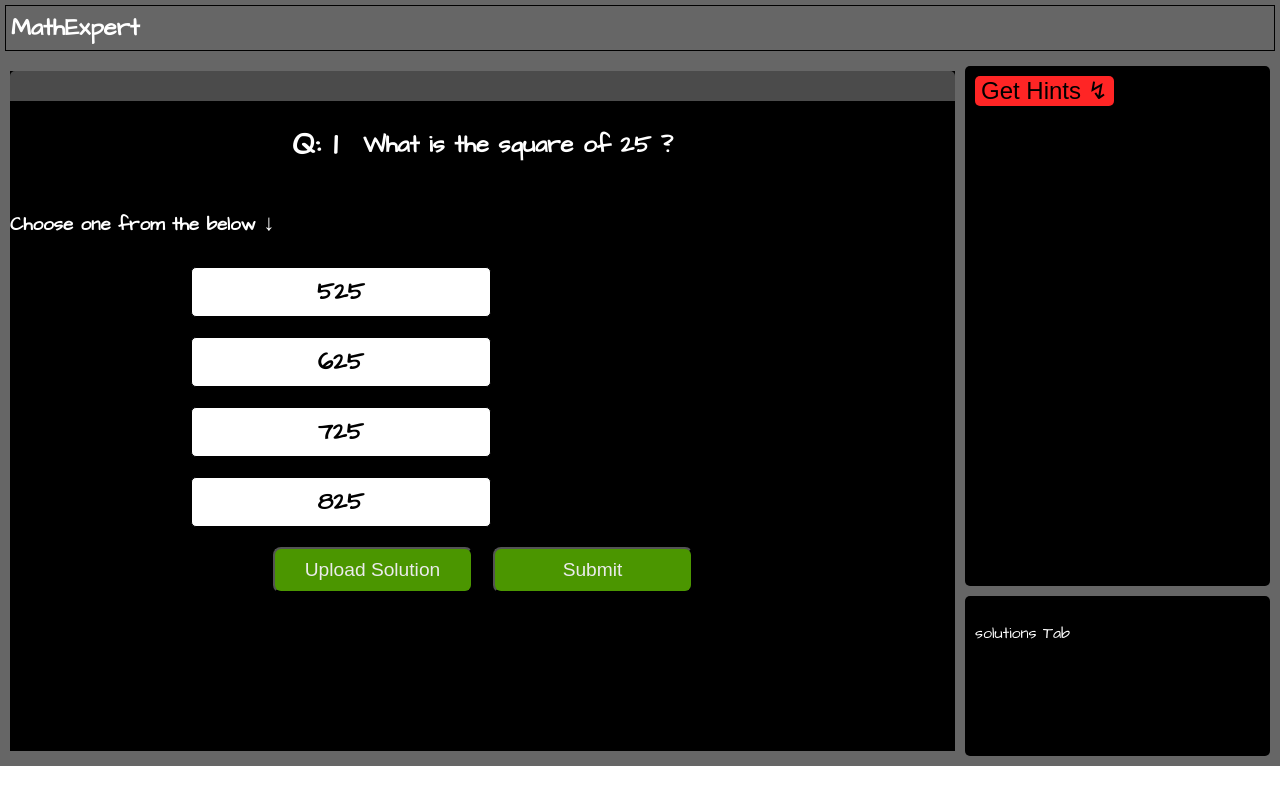
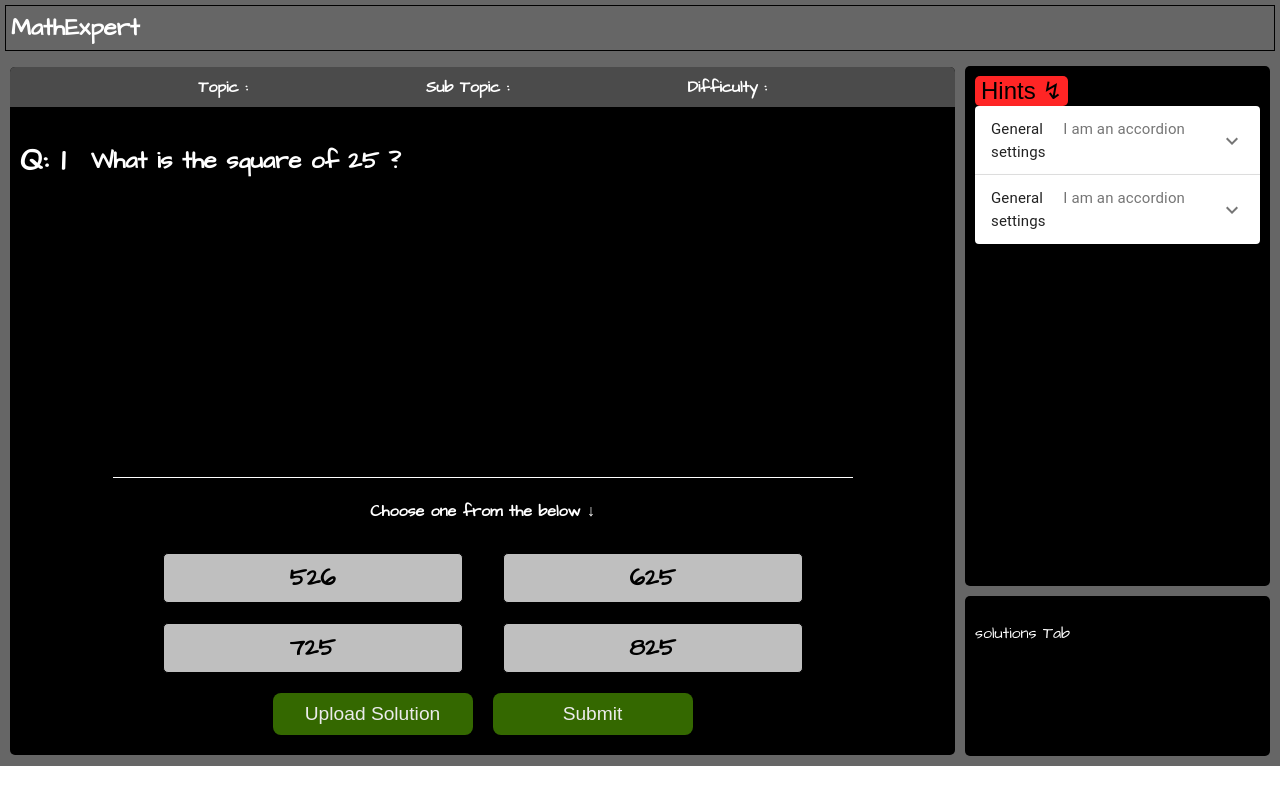
Before and after one commit to tejas2706/mathExpert_client, a React (Create React App) app: page / in a window 1280 px wide. Built offline with nearby package versions, Linux system fonts and the light colour scheme; a web font is replaced by a local one.

Commit message:
chaged page structure and added few components

```diff
--- a/src/Components/HeaderPanel/index.js
+++ b/src/Components/HeaderPanel/index.js
@@ -5,7 +5,6 @@ function HeaderPanel() {
     return (
         <div className="headerPanel__container">
             <h2 className="headerPanel__title">MathExpert</h2>
-
         </div>
     )
 }
--- /dev/null
+++ b/src/Components/HintAccordion/index.js
@@ -0,0 +1,59 @@
+import React from 'react';
+import { makeStyles } from '@material-ui/core/styles';
+import Accordion from '@material-ui/core/Accordion';
+import AccordionDetails from '@material-ui/core/AccordionDetails';
+import AccordionSummary from '@material-ui/core/AccordionSummary';
+import Typography from '@material-ui/core/Typography';
+import ExpandMoreIcon from '@material-ui/icons/ExpandMore';
+
+const useStyles = makeStyles((theme) => ({
+  root: {
+    width: '100%',
+  },
+  heading: {
+    fontSize: theme.typography.pxToRem(15),
+    flexBasis: '33.33%',
+    flexShrink: 0,
+  },
+  secondaryHeading: {
+    fontSize: theme.typography.pxToRem(15),
+    color: theme.palette.text.secondary,
+  },
+}));
+
+export default function HintAccordion({hints}) {
+  console.log("🚀 ~ file: index.js ~ line 25 ~ HintAccordion ~ hints", hints)
+  const classes = useStyles();
+  const [expanded, setExpanded] = React.useState(false);
+
+  const handleChange = (panel) => (event, isExpanded) => {
+    setExpanded(isExpanded ? panel : false);
+  };
+
+  return (
+    <div className={classes.root}>
+        {
+            hints.length ? hints.map((eachhint)=>{
+            return (
+                <Accordion expanded={ expanded === eachhint.id } onChange={handleChange(eachhint.id)}>
+                    <AccordionSummary
+                    expandIcon={<ExpandMoreIcon />}
+                    aria-controls="panel1bh-content"
+                    id="panel1bh-header"
+                    >
+                    <Typography className={classes.heading}>General settings</Typography>
+                    <Typography className={classes.secondaryHeading}>I am an accordion</Typography>
+                    </AccordionSummary>
+                    <AccordionDetails>
+                    <Typography>
+                    {eachhint.hint}
+                    </Typography>
+                    </AccordionDetails>
+                </Accordion>
+                )
+            })
+            :null
+        }
+    </div>
+  );
+}
--- a/src/Components/Hints/index.js
+++ b/src/Components/Hints/index.js
@@ -1,32 +1,41 @@
 import React, {useState} from 'react';
+import HintAccordion from '../HintAccordion';
 import './styles.css';
 
 function Hints() {
 
     const [hints, sethints] = useState([]);
+    const allHints=[
+        {
+            "id": "hint1",
+            "hint":"Try to multiple 25 by 25."
+        },
+        {
+            "id":"hint2",
+            "hint": "Try to multiple 5 by itself 4 times."
+        }
+     ];
 
-    const getHint = async () => {
-        const allHints=[ "Try to multiple 25 by 25.", "Try to multiple 5 by itself 4 times." ];
-        //Make api call to get the hints.
-        let index = hints.length;
-        sethints([...hints,allHints[index]]);
-    }
+    // const getHint = async () => {
+    //     //Make api call to get the hints.
+    //     let index = hints.length;
+    //     sethints([...hints,allHints[index]]);
+    // }
 
     return (
         <div className="hints__container">
             <div className="hints__hints">
-                <button className="hints__hintsBtn" onClick={()=>getHint()}>Get Hints ↯</button>
+                <button className="hints__hintsBtn">Hints ↯</button>
                 <div className="hints__displayHints">
-                    {
-                        hints ? hints.map((each)=>{
+                    <HintAccordion hints={allHints}/>
+                    {/* {
+                        allHints ? allHints.map((each)=>{
                             return(
-                                <div className="hints__hint">
-                                    <p>{each}</p>
-                                </div>
+                                <HintAccordion hint={each} />
                             )
                         })
                         :null
-                    }
+                    } */}
                 </div>
             </div>
         </div>
--- a/src/Components/Hints/styles.css
+++ b/src/Components/Hints/styles.css
@@ -13,7 +13,6 @@
 
 .hints__hints{
     flex:1;
-    min-width: 300px;
     height: fit-content;
     color: white;
 }
--- a/src/Components/Question/index.js
+++ b/src/Components/Question/index.js
@@ -8,10 +8,14 @@ function Question({ data, submitAns, options }) {
         submitAns(data[selected]);
     }
     return (
+        <div>
+            <div className="question__header">
+                <h4>Topic : {data.topic}</h4>
+                <h4>Sub Topic : {data.subTopic}</h4>
+                <h4>Difficulty : {data.difficulty}</h4>
+            </div>
+            {/* /Question number and the question itself. */}
             <div className="question__container">
-            <div className="question__header">
-
-            </div>
                 <div className="question__qNumAndQues">
                     <h1 className="question__Q">Q: {data.qNumber} &nbsp;</h1>
                     <h2>{data.question}</h2>
@@ -22,8 +26,9 @@ function Question({ data, submitAns, options }) {
                         :
                         null
                 }
-            <div>
-                <h3 className="options__title">Choose one from the below <span>↓</span> </h3>
+                <div className="options__container">
+                    <div className="question__speratingLine"></div>
+                    <h4 className="options__title">Choose one from the below <span>↓</span> </h4>
                     <div className="options__allOptions">
                         {
                             options.map((each, index) => {
@@ -46,6 +51,7 @@ function Question({ data, submitAns, options }) {
                     </div>
                 </div>
             </div>
+        </div>
     )
 }
 
--- a/src/Components/Question/styles.css
+++ b/src/Components/Question/styles.css
@@ -1,24 +1,36 @@
 .question__container{
     display: flex;
     flex-direction: column;
-    align-items: center;
-    justify-content: flex-start;
+    align-items: flex-start;
+    justify-content: space-between;
     overflow-y: scroll;
     flex: 2;
     min-width: 300px;
     color: white;
-    background-color: black;
-    height: 85vh;
+    height: 81vh;
     min-height: 300px;
-    border-radius: 5px;
+    padding: 10px;
 }
 
 .question__header{
-    height: 30px;
+    display: flex;
+    flex-direction: row;
+    flex-wrap: wrap;
+    align-items: center;
+    justify-content: space-evenly;
+    height: 40px;
     width: 100%;
     background-color: rgb(75, 75, 75);
-    /* border-radius: 5px; */
+    border-top-left-radius: 5px;
+    border-top-right-radius: 5px;
     top: 0;
+    padding: 0 10px;
+    color: white;
+    font-weight: bold;
+}
+
+.question__header h4{
+    margin: 0;
 }
 
 .question__qNumAndQues{
@@ -34,6 +46,20 @@
     align-self: flex-start;
 }
 
+.question__speratingLine{
+    border-bottom: 1px solid white;
+    width: 80%;
+    align-self: center;
+}
+
+.options__container{
+    display: flex;
+    flex-direction: column;
+    align-items: center;
+    justify-content: center;
+    /* border: 1px solid white; */
+}
+
 .options__btnGrp{
     display: flex;
     flex-direction: row;
@@ -46,16 +72,17 @@
     font-size: larger;
     margin: 10px;
     cursor: pointer;
-    background-color: rgb(75, 150, 0);
+    background-color: rgb(52, 104, 0);
     color: rgb(235, 235, 235);
     transition: all 0.1s;
     border-radius: 8px;
     padding:10px;
     width: 200px;
+    border: none;
 }
 
 .options__submitBtn:hover{
-    background-color: #03ac00;
+    background-color: #039900;
 }
 
 .options__title{
@@ -68,37 +95,41 @@
     justify-content: center;
     align-items: center;
     flex-wrap: wrap;
-    width: 70%;
+    width: 90%;
     min-width: 300px;
     /* border: 1px solid green; */
 }
 
 .options__eachOption,
 .options__selectedOption{
+    display: flex;
+    justify-content: center;
+    align-items: center;
+    justify-content: center;
+    flex-wrap: wrap;
     border: 1px double black;
     border-radius: 5px;
     min-width: 300px;
     min-height: 50px;
-    height: max-content;
-    align-items: center;
     font-size: x-large;
-    display: flex;
-    justify-content: center;
-    align-items: center;
     margin: 10px 20px;
     cursor: pointer;
-    background-color: white;
+    background-color: rgb(191, 191, 191);
     color: black;
     font-weight: bold;
+    white-space: pre-line;
+    word-wrap    : break-word;
+    overflow-wrap: break-word;
+    padding: 0 10px;
 }
 
 .options__selectedOption{
     background-color: rgb(180, 221, 180);
-    border: 1px solid white;
+    /* border: 1px solid white; */
 }
 
 .options__eachOption:hover{
-    background-color: rgb(34, 34, 34);
+    background-color: rgb(72, 72, 72);
     color: white;
     border: 1px solid rgb(201, 201, 201);
 }
--- a/src/Pages/Questions/index.js
+++ b/src/Pages/Questions/index.js
@@ -16,7 +16,7 @@ function Questions() {
 
     return (
         <div className="questions__container">
-            <HeaderPanel />
+            <HeaderPanel className="questions__headerPanel"/>
             <div className="questions__innerContainer">
                 <div className="questions__quesAndOptions">
                     <Question data={question} options={question.options} submitAns={submitAns}/>
--- a/src/Pages/Questions/questionDummy.js
+++ b/src/Pages/Questions/questionDummy.js
@@ -3,7 +3,7 @@ const questionDummy = {
         "qNumber":"1",
         "question":"What is the square of 25 ?",
         "imageUrl":"",
-        "options": ["525", "625", "725", "825"],
+        "options": ["526", "625", "725", "825"],
         "hints":["Try to multiple 25 by 25.", "Try to multiple 5 by itself 4 times."],
     }
 
--- a/src/Pages/Questions/styles.css
+++ b/src/Pages/Questions/styles.css
@@ -14,6 +14,7 @@
     justify-content: center;
     flex-wrap: wrap;
     margin: 5px;
+    width: 100%;
 }
 
 .questions__quesAndOptions{
@@ -21,6 +22,7 @@
     min-width: 300px;
     background-color: black;
     margin: 5px;
+    border-radius: 5px;
 }
 
 .questions__hintsAndSolutions{
```
Also changed, not shown: src/Components/HintAccordion/styles.css (added). Lines whose indentation alone changed are shown as unchanged.
